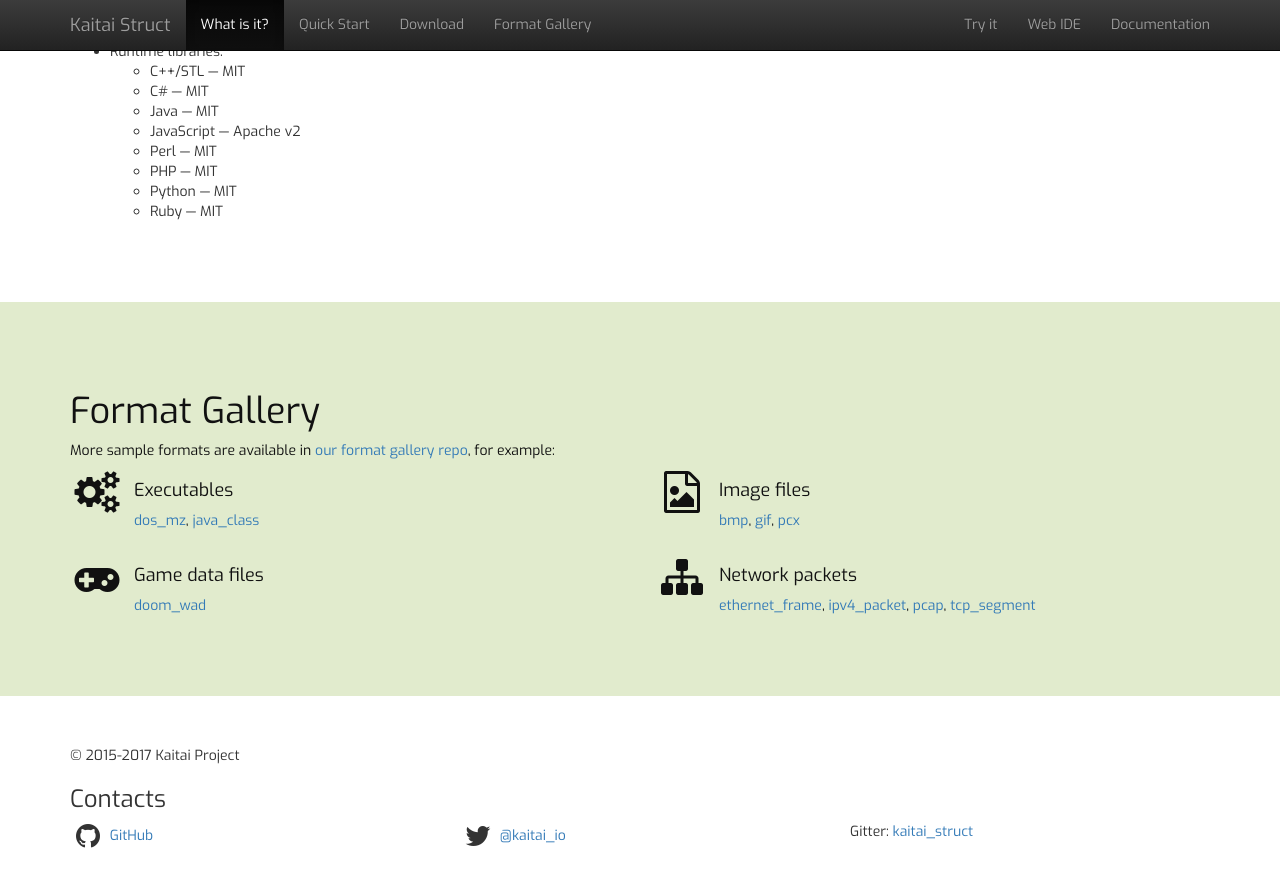
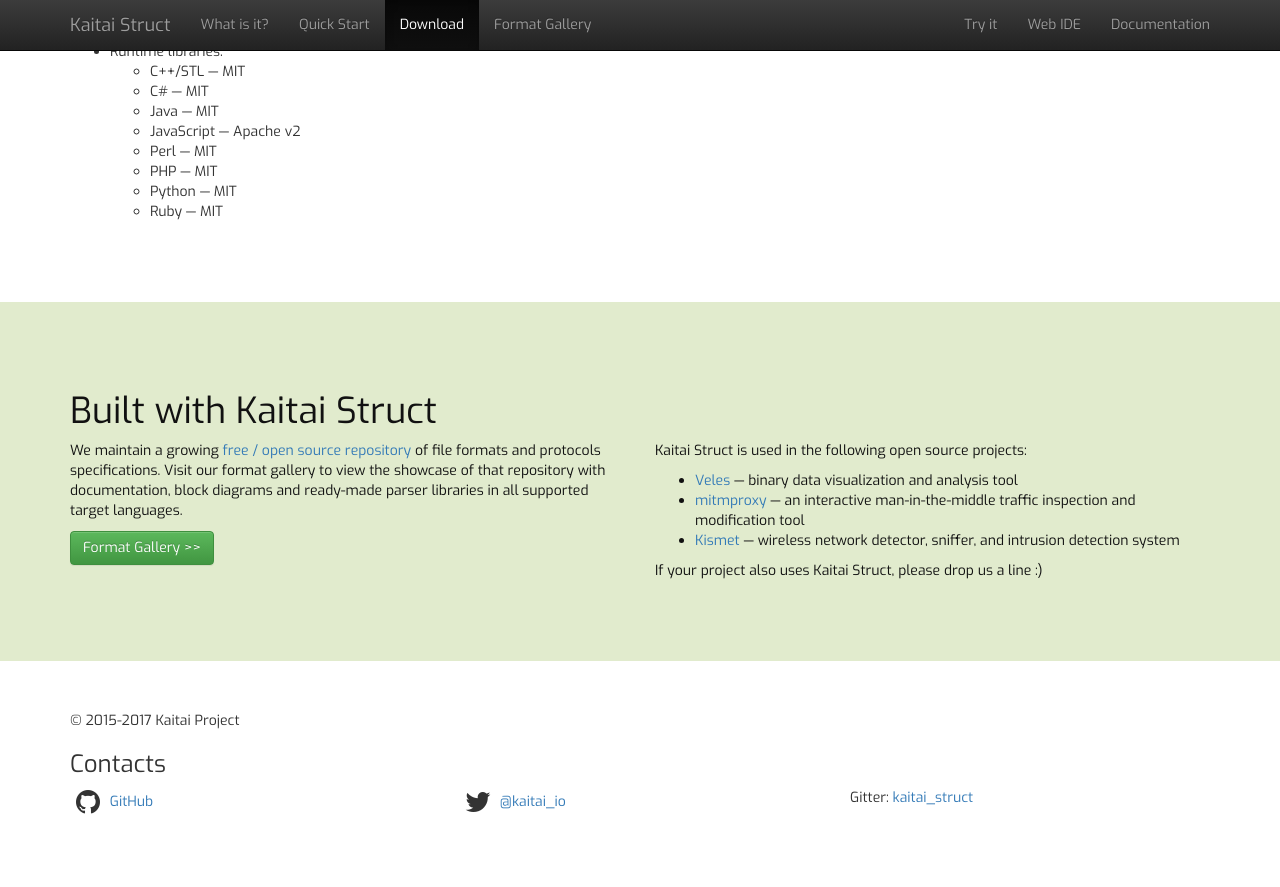
Before and after one commit to kaitai-io/kaitai-io.github.io, a Jekyll site: the page built from index.md, in a window 1280 px wide and 900 px high, scrolled down 2782 px. Shown: the top 887 px of the window. Built offline with Jekyll 4.4.1, drawn with Linux system fonts in a browser that asks for light colours; nearby versions of some CDN libraries; after the commit the page ends 3648 px from its top, so only the background shows below that.

Commit message:
Fix config, layouts and index to match production

```diff
--- a/_config.yml
+++ b/_config.yml
@@ -1,3 +1,3 @@
-baseurl: "/kaitai-io.github.io" # the subpath of your site, e.g. /blog
-url: "https://cugu.github.io" # the base hostname & protocol for your site, e.g. http://example.com
+baseurl: "" # the subpath of your site, e.g. /blog
+url: "http://kaitai.io" # the base hostname & protocol for your site, e.g. http://example.com
 markdown: kramdown
--- a/_layouts/default.html
+++ b/_layouts/default.html
@@ -10,7 +10,7 @@
   <meta name="description" content="Kaitai Struct is a formal language for binary format specification that can be compiled into parser code">
 
   <link rel="stylesheet" href="{{ site.baseurl }}/styles/bootstrap.min.css">
-  <link rel="stylesheet" href="{{ site.baseurl }}/styles/bootstrap-theme.min.css" | relative_url }}">
+  <link rel="stylesheet" href="{{ site.baseurl }}/styles/bootstrap-theme.min.css">
   <link href='https://fonts.googleapis.com/css?family=Exo:400,700' rel='stylesheet' type='text/css'>
   <link href='https://fonts.googleapis.com/css?family=Share+Tech+Mono' rel='stylesheet' type='text/css'>
   <link rel="stylesheet" href="https://maxcdn.bootstrapcdn.com/font-awesome/4.5.0/css/font-awesome.min.css">
@@ -18,13 +18,8 @@
   <link rel="stylesheet" href="{{ site.baseurl }}/styles/main.css" type="text/css">
   <link rel="stylesheet" href="{{ site.baseurl }}/styles/highlight/default.css">
 
-
   <script src="{{ site.baseurl }}/js/highlight.pack.js"></script>
   <script>hljs.initHighlightingOnLoad();</script>
-
-  <script src="{{ site.baseurl }}/js/jquery-1.12.3.min.js"></script>
-  <script src="{{ site.baseurl }}/js/bootstrap.min.js"></script>
-
 </head>
 <body data-spy="scroll" data-target="#main-navbar" data-offset="100">
 
@@ -36,12 +31,17 @@
                 </button>
                 <span class="navbar-brand">Kaitai Struct</span>
             </div>
+            {% if page.url == '/' %}
+            {% assign root_path = '' %}
+            {% else %}
+            {% assign root_path = '/' | relative_url %}
+            {% endif %}
             <div class="collapse navbar-collapse" id="main-navbar-collapse">
                 <ul class="nav navbar-nav">
-                    <li class="active"><a href="{{ site.baseurl }}/#what-is-it">What is it?</a></li>
-                    <li><a href="{{ site.baseurl }}/index.html#quick-start">Quick Start</a></li>
-                    <li><a href="{{ site.baseurl }}/index.html#download">Download</a></li>
-                    <li><a href="{{ site.baseurl }}/index.html#format-gallery">Format Gallery</a></li>
+                    <li{% if page.url == '/' %} class="active"{% endif %}><a href="{{ root_path }}#what-is-it">What is it?</a></li>
+                    <li><a href="{{ root_path }}#quick-start">Quick Start</a></li>
+                    <li><a href="{{ root_path }}#download">Download</a></li>
+                    <li><a href="http://formats.kaitai.io/">Format Gallery</a></li>
                 </ul>
                 <ul class="nav navbar-nav navbar-right">
                     <li><a href="{{ site.baseurl }}/repl">Try it</a></li>
@@ -74,6 +74,10 @@
         </div>
     </footer>
 
+  <script src="{{ site.baseurl }}/js/jquery-1.12.3.min.js"></script>
+  <script src="{{ site.baseurl }}/js/bootstrap.min.js"></script>
+  {{ page.extra_footer }}
+
   <script>
       (function(i,s,o,g,r,a,m){i['GoogleAnalyticsObject']=r;i[r]=i[r]||function(){
       (i[r].q=i[r].q||[]).push(arguments)},i[r].l=1*new Date();a=s.createElement(o),
--- a/index.md
+++ b/index.md
@@ -1,8 +1,9 @@
 ---
 layout: default
 title: Try it
+extra_footer: |
+  <script src="/js/scroller.js"></script>
 ---
-<script src="{{ site.baseurl }}/js/scroller.js"></script>
 <div class="jumbotron">
   <div class="container">
     <div class="col-sm-3" style="height: 434px">
@@ -402,60 +403,38 @@
     </ul>
   </div>
 </section>
+
 <section id="format-gallery">
-  <div class="container">
-    <h1>Format Gallery</h1>
-    <p>
-      More sample formats are available
-      in <a href="https://github.com/kaitai-io/kaitai_struct_formats">our format gallery repo</a>, for example:
-    </p>
-    <div class="row">
-      <div class="col-sm-6">
-        <div class="media">
-          <div class="media-left"><i class="fa fa-fw fa-3x fa-cogs"></i></div>
-          <div class="media-body">
-            <h4>Executables</h4>
-            <p>
-              <a href="https://github.com/kaitai-io/kaitai_struct_formats/blob/master/executable/dos_mz.ksy">dos_mz</a>,
-              <a href="https://github.com/kaitai-io/kaitai_struct_formats/blob/master/executable/java_class.ksy">java_class</a>
-            </p>
-          </div>
+    <div class="container">
+        <h1>Built with Kaitai Struct</h1>
+
+        <div class="row">
+            <div class="col-sm-6">
+                <p>
+                    We maintain a
+                    growing <a href="https://github.com/kaitai-io/kaitai_struct_formats">free
+                    / open source repository</a> of file formats
+                    and protocols specifications. Visit our format
+                    gallery to view the showcase of that
+                    repository with documentation, block diagrams
+                    and ready-made parser libraries in all
+                    supported target languages.
+                </p>
+                <p>
+                    <a href="http://formats.kaitai.io/" class="btn btn-success">Format Gallery &gt;&gt;</a>
+                </p>
+            </div>
+            <div class="col-sm-6">
+                <p>Kaitai Struct is used in the following open source projects:</p>
+                <ul>
+                    <li><a href="https://codisec.com/veles/">Veles</a> — binary data visualization and analysis tool</li>
+                    <li><a href="https://mitmproxy.org/">mitmproxy</a> — an interactive man-in-the-middle traffic inspection and modification tool</li>
+                    <li><a href="https://www.kismetwireless.net/">Kismet</a> — wireless network detector, sniffer, and intrusion detection system</li>
+                </ul>
+                <p>
+                    If your project also uses Kaitai Struct, please drop us a line :)
+                </p>
+            </div>
         </div>
-        <div class="media">
-          <div class="media-left"><i class="fa fa-fw fa-3x fa-gamepad"></i></div>
-          <div class="media-body">
-            <h4>Game data files</h4>
-            <p>
-              <a href="https://github.com/kaitai-io/kaitai_struct_formats/blob/master/game/doom_wad.ksy">doom_wad</a>
-            </p>
-          </div>
-        </div>
-      </div>
-      <div class="col-sm-6">
-        <div class="media">
-          <div class="media-left"><i class="fa fa-fw fa-3x fa-file-image-o"></i></div>
-          <div class="media-body">
-            <h4>Image files</h4>
-            <p>
-              <a href="https://github.com/kaitai-io/kaitai_struct_formats/blob/master/image/bmp.ksy">bmp</a>,
-              <a href="https://github.com/kaitai-io/kaitai_struct_formats/blob/master/image/gif.ksy">gif</a>,
-              <a href="https://github.com/kaitai-io/kaitai_struct_formats/blob/master/image/pcx.ksy">pcx</a>
-            </p>
-          </div>
-        </div>
-        <div class="media">
-          <div class="media-left"><i class="fa fa-fw fa-3x fa-sitemap"></i></div>
-          <div class="media-body">
-            <h4>Network packets</h4>
-            <p>
-              <a href="https://github.com/kaitai-io/kaitai_struct_formats/blob/master/network/ethernet_frame.ksy">ethernet_frame</a>,
-              <a href="https://github.com/kaitai-io/kaitai_struct_formats/blob/master/network/ipv4_packet.ksy">ipv4_packet</a>,
-              <a href="https://github.com/kaitai-io/kaitai_struct_formats/blob/master/network/pcap.ksy">pcap</a>,
-              <a href="https://github.com/kaitai-io/kaitai_struct_formats/blob/master/network/tcp_segment.ksy">tcp_segment</a>
-            </p>
-          </div>
-        </div>
-      </div>
     </div>
-  </div>
 </section>
```
